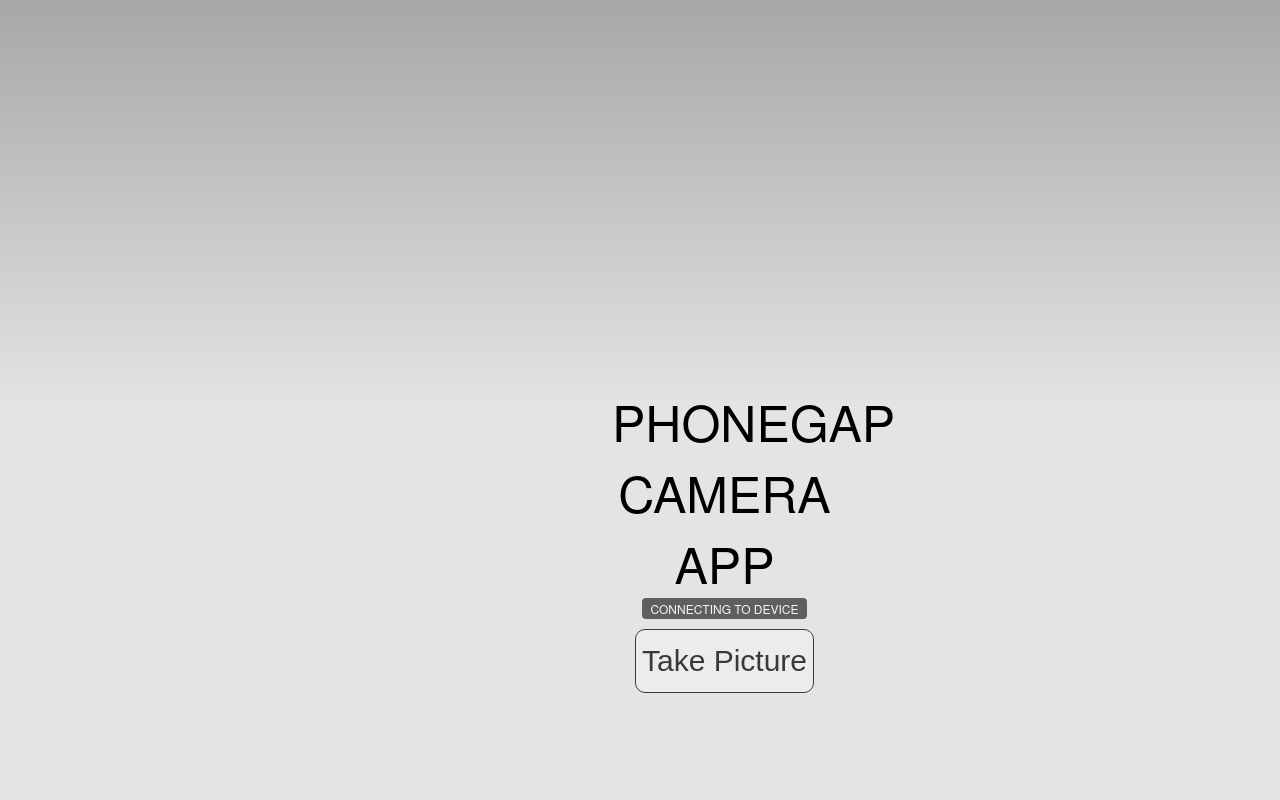
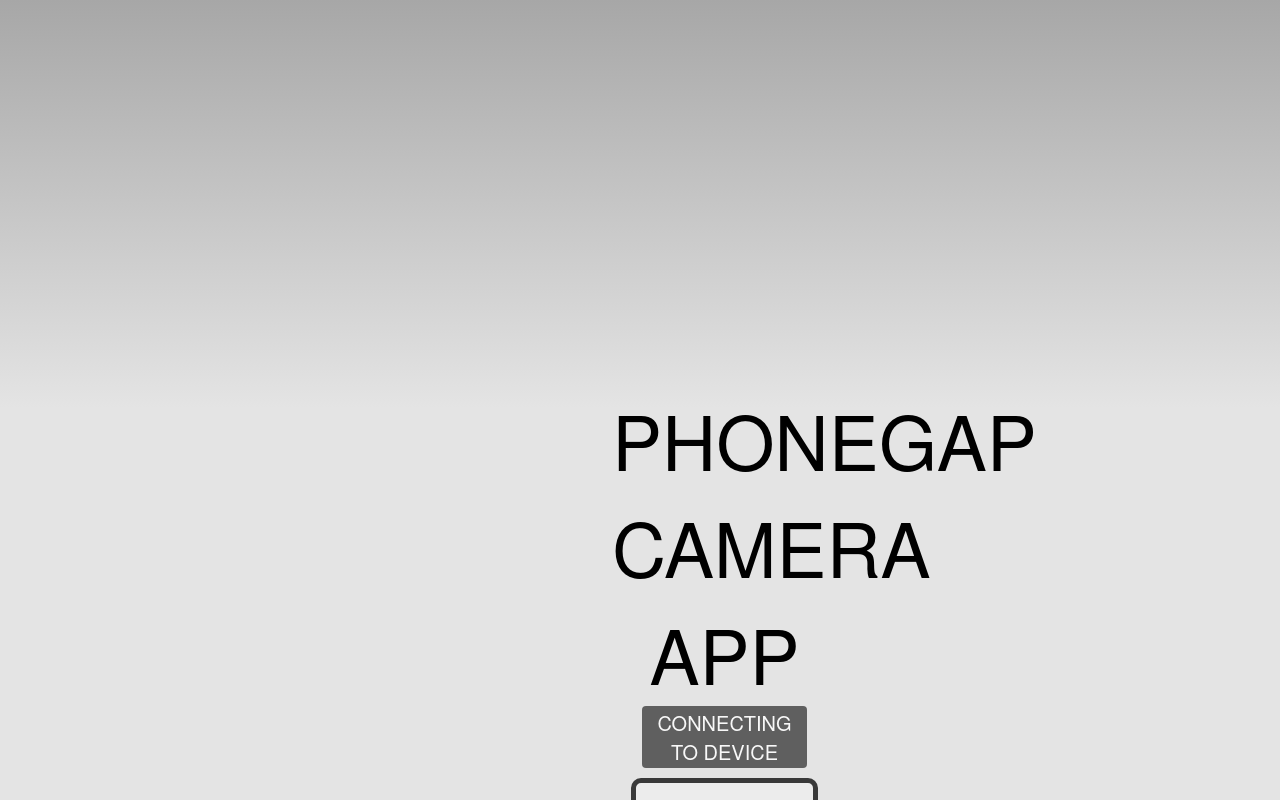
Before and after one commit to vinay93/myRepository, a plain HTML site: page www/index.html in a window 1280 px wide. Drawn offline with Linux system fonts and the light colour scheme.

Commit message:
Update index.css

```diff
--- a/www/css/index.css
+++ b/www/css/index.css
@@ -18,7 +18,7 @@ color-stop(0.51, #E4E4E4)
 );
 background-attachment:fixed;
 font-family:'HelveticaNeue-Light', 'HelveticaNeue', Helvetica, Arial, sans-serif;
-font-size:12px;
+font-size:30px;
 height:100%;
 margin:0px;
 padding:0px;
@@ -51,13 +51,13 @@ margin:-90px 0px 0px -198px; /* offset vertical: half of image height */
 .app button {
 margin: 10px;
 border-style: solid;
-border-width: 1px;
+border-width: 5px;
 border-radius: 10px;
 line-height: 60px;
 font-size: 30px;
 }
 h1 {
-font-size:50px;
+font-size:75px;
 font-weight:normal;
 margin:0px;
 overflow:visible;
@@ -68,7 +68,7 @@ text-align:center;
 border-radius:4px;
 -webkit-border-radius:4px;
 color:#FFFFFF;
-font-size:12px;
+font-size:20px;
 margin:0px 30px;
 padding:2px 0px;
 }
```
